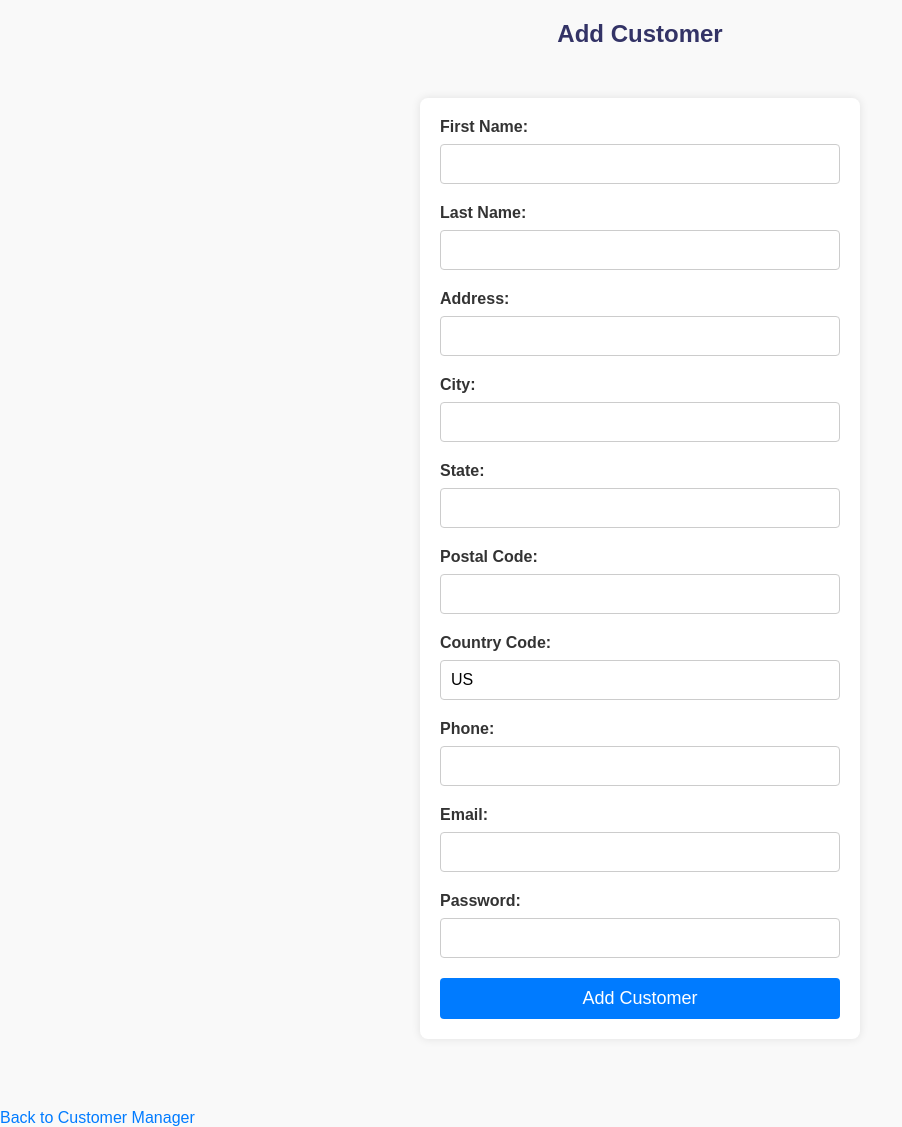
After one commit to RezaKhibari/PHPAssignment5, a PHP site: page /add_customer.php in a window 1280 px wide. The commit adds this page. Shown: the whole page, without its empty margins (0-902 px from the left). Run offline with PHP 8.4, Linux system fonts and the light colour scheme.

Commit message:
Added css files

```diff
--- /dev/null
+++ b/tech_support/add_customer.php
@@ -0,0 +1,54 @@
+<!DOCTYPE html>
+<html lang="en">
+<head>
+    <meta charset="UTF-8">
+    <meta name="viewport" content="width=device-width, initial-scale=1.0">
+    <title>SportsPro Tecnical Support</title>
+    <link rel="stylesheet" href="css/add_update.css">
+</head>
+</html>
+
+<?php include 'db.php'; ?>
+<!DOCTYPE html>
+<html>
+<head>
+    <title>Add Customer</title>
+</head>
+<body>
+    <h2>Add Customer</h2>
+    <form action="process_add_customer.php" method="POST">
+        <label>First Name:</label>
+        <input type="text" name="firstName" required><br>
+
+        <label>Last Name:</label>
+        <input type="text" name="lastName" required><br>
+
+        <label>Address:</label>
+        <input type="text" name="address"><br>
+
+        <label>City:</label>
+        <input type="text" name="city"><br>
+
+        <label>State:</label>
+        <input type="text" name="state"><br>
+
+        <label>Postal Code:</label>
+        <input type="text" name="postalCode"><br>
+
+        <label>Country Code:</label>
+        <input type="text" name="countryCode" value="US"><br>
+
+        <label>Phone:</label>
+        <input type="text" name="phone"><br>
+
+        <label>Email:</label>
+        <input type="email" name="email" required><br>
+
+        <label>Password:</label>
+        <input type="password" name="password" required><br>
+
+        <input type="submit" value="Add Customer">
+    </form>
+    <a href="customer_manager.php">Back to Customer Manager</a>
+</body>
+</html>
--- a/tech_support/index.php
+++ b/tech_support/index.php
@@ -24,7 +24,7 @@
     <ul>
         <li><a href="product_manager">Manage Products</a></li>
         <li><a href="under_construction.php">Manage Technicians</a></li>
-        <li><a href="add_update_customer.php">Manage Customers</a></li>
+        <li><a href="customer_manager.php">Manage Customers</a></li>
         <li><a href="under_construction.php">Create Incident</a></li>
         <li><a href="under_construction.php">Assign Incident</a></li>
         <li><a href="under_construction.php">Display Incidents</a></li>
```
Also changed, not shown: tech_support/customer_manager.php (added, +41 -0 lines), tech_support/process_add_customer.php (added, +39 -0 lines), tech_support/search_customer.php (added, +33 -0 lines).
